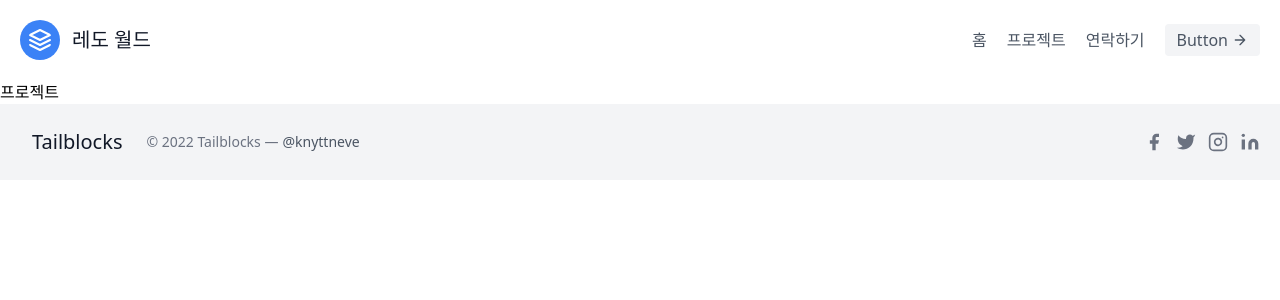
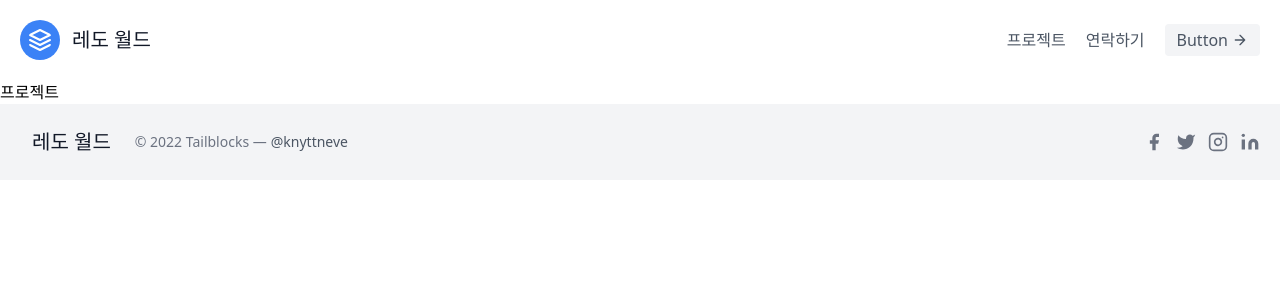
Before and after one commit to redonearth/redoworld-web, a Next.js app: page /projects in a window 1280 px wide. Shown: the top 300 px of the page. Built offline with nearby package versions, Linux system fonts and the light colour scheme.

Commit message:
링크 추가

```diff
--- a/components/footer.tsx
+++ b/components/footer.tsx
@@ -1,12 +1,16 @@
+import Link from 'next/link';
+
 export default function Footer() {
   return (
     <>
       <footer className="text-gray-600">
         <div className="bg-gray-100">
           <div className="container mx-auto flex flex-col items-center px-5 py-6 sm:flex-row">
-            <a className="flex items-center justify-center font-medium text-gray-900 md:justify-start">
-              <span className="ml-3 text-xl">Tailblocks</span>
-            </a>
+            <Link href="/">
+              <a className="flex items-center justify-center font-medium text-gray-900 md:justify-start">
+                <span className="ml-3 text-xl">레도 월드</span>
+              </a>
+            </Link>
             <p className="mt-4 text-sm text-gray-500 sm:ml-6 sm:mt-0">
               © 2022 Tailblocks —
               <a
--- a/components/header.tsx
+++ b/components/header.tsx
@@ -1,8 +1,11 @@
+import Link from 'next/link';
+
 export default function Header() {
   return (
     <>
       <header className="text-gray-600">
         <div className="container mx-auto flex flex-col flex-wrap items-center p-5 md:flex-row">
+          <Link href="/">
             <a className="mb-4 flex items-center font-medium text-gray-900 md:mb-0">
               <svg
                 xmlns="http://www.w3.org/2000/svg"
@@ -18,10 +21,19 @@ export default function Header() {
               </svg>
               <span className="ml-3 text-xl">레도 월드</span>
             </a>
+          </Link>
           <nav className="flex flex-wrap items-center justify-center text-base md:ml-auto">
-            <a className="mr-5 hover:text-gray-900">홈</a>
+            <Link href="/projects">
               <a className="mr-5 hover:text-gray-900">프로젝트</a>
-            <a className="mr-5 hover:text-gray-900">연락하기</a>
+            </Link>
+            <a
+              className="mr-5 hover:text-gray-900"
+              href="https://www.notion.so/redonearth/Redonearth-s-Resume-b9a2e826aa62434bb9229cc0c1e70dc9"
+              target="_blank"
+              rel="noreferrer"
+            >
+              연락하기
+            </a>
           </nav>
           <button className="mt-4 inline-flex items-center rounded border-0 bg-gray-100 py-1 px-3 text-base hover:bg-gray-200 focus:outline-none md:mt-0">
             Button
--- a/components/home/hero.tsx
+++ b/components/home/hero.tsx
@@ -1,3 +1,4 @@
+import Link from 'next/link';
 import Animation from './animation';
 
 export default function Hero() {
@@ -16,9 +17,11 @@ export default function Hero() {
           try-hard chambray.
         </p>
         <div className="flex justify-center">
-          <button className="inline-flex rounded border-0 bg-blue-500 py-2 px-6 text-lg text-white hover:bg-blue-600 focus:outline-none">
-            프로젝트 보러 가기
-          </button>
+          <Link href="/projects">
+            <a className="inline-flex rounded border-0 bg-blue-500 py-2 px-6 text-lg text-white hover:bg-blue-600 focus:outline-none">
+              프로젝트 보러 가기
+            </a>
+          </Link>
         </div>
       </div>
       <div className="w-5/6 md:w-1/2 lg:w-full lg:max-w-lg">
--- a/components/layout.tsx
+++ b/components/layout.tsx
@@ -1,14 +1,20 @@
 import { ReactNode } from 'react';
 import Header from './header';
 import Footer from './footer';
+import Head from 'next/head';
 
 interface ILayoutProps {
   children: ReactNode;
+  title?: string;
 }
 
-export default function Layout({ children }: ILayoutProps) {
+export default function Layout({ children, title }: ILayoutProps) {
   return (
     <>
+      <Head>
+        <title>{title && `${title} | `}레도 월드</title>
+        <meta name="description" content="잘 하는 프론트엔드 개발자가 되자." />
+      </Head>
       <Header />
       {children}
       <Footer />
--- a/pages/projects.tsx
+++ b/pages/projects.tsx
@@ -2,7 +2,7 @@ import Layout from '@components/layout';
 
 export default function Projects() {
   return (
-    <Layout>
+    <Layout title="프로젝트">
       <h1>프로젝트</h1>
     </Layout>
   );
```
Lines whose indentation alone changed are shown as unchanged.
